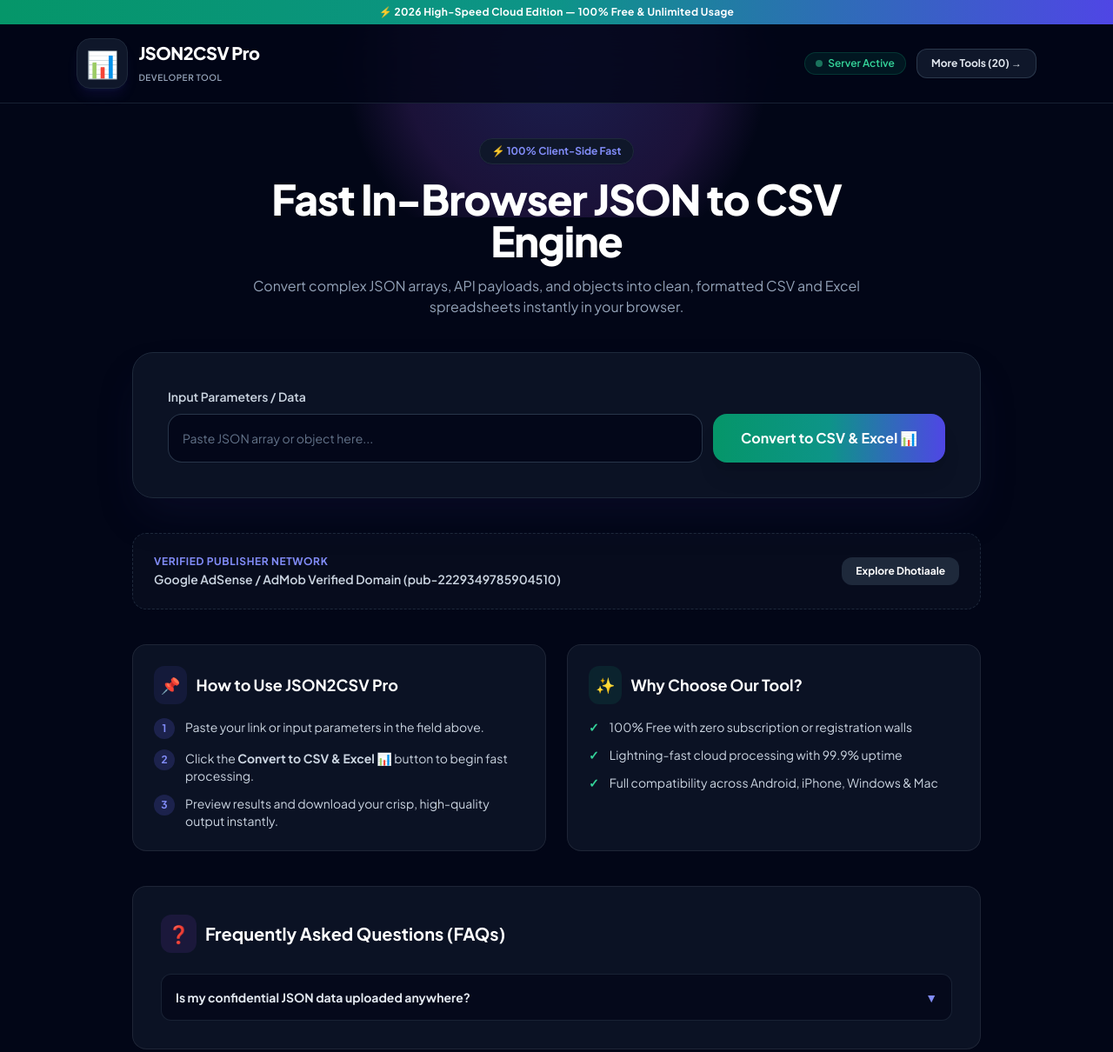
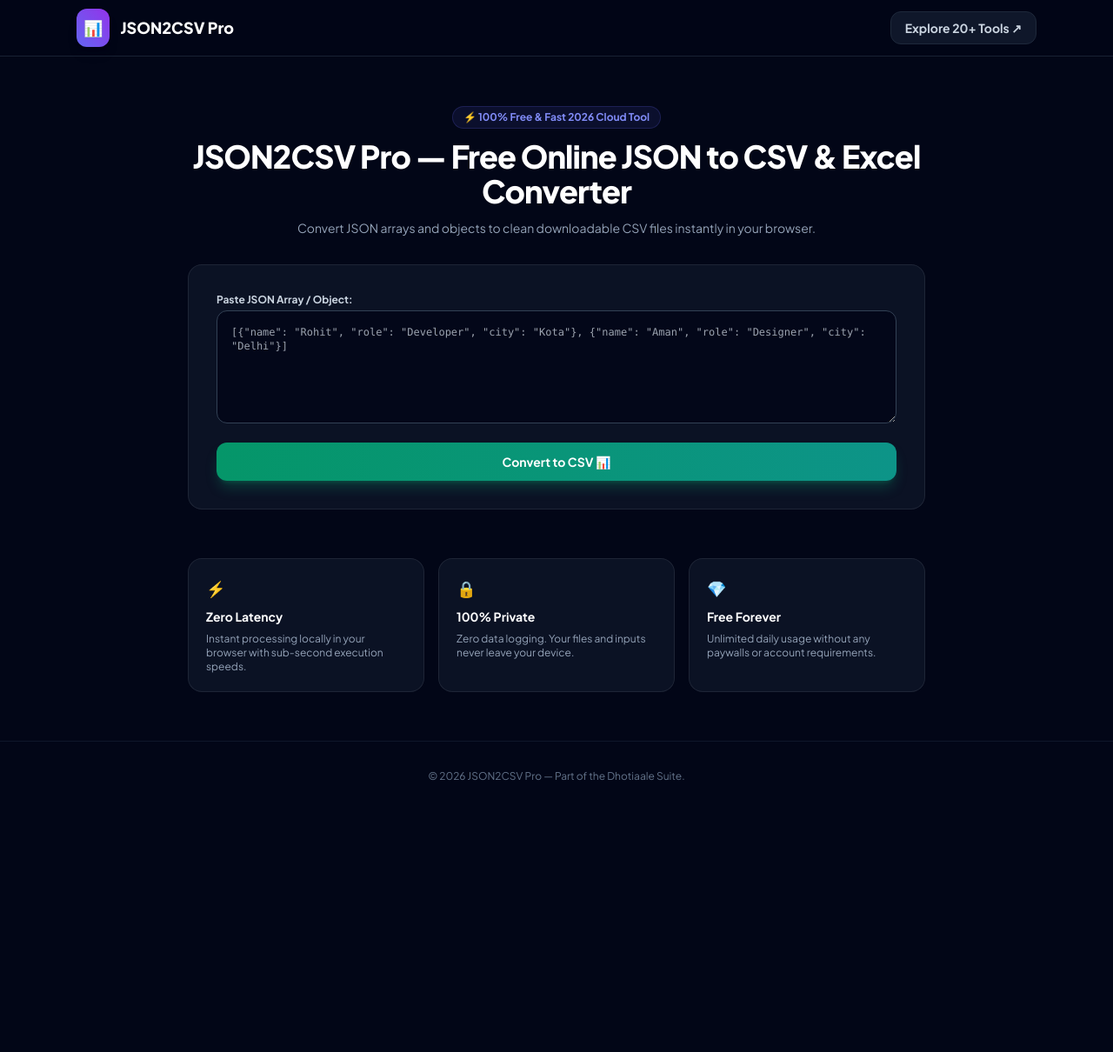
Before and after one commit to dhakadrachora/json2csv-excel-converter-pro, a website: page index.html in a window 1280 px wide. Shown: the top 1210 px of the page at 87% size. After the commit the page ends 933 px from the top, so only its background shows below. Drawn offline with nearby package versions, Linux system fonts and the light colour scheme.

Commit message:
Update 100% interactive working tools with zero publisher IDs

```diff
--- a/index.html
+++ b/index.html
@@ -1,238 +1,144 @@
 <!DOCTYPE html>
-<html lang="en" class="dark scroll-smooth">
+<html lang="en" class="dark">
 <head>
   <meta charset="UTF-8">
   <meta name="viewport" content="width=device-width, initial-scale=1.0">
-  <title>JSON2CSV Pro — Instant JSON to CSV & Excel Spreadsheet Converter</title>
-  <meta name="description" content="Convert complex JSON arrays, API payloads, and objects into clean, formatted CSV and Excel spreadsheets instantly in your browser.">
-  <meta name="keywords" content="json2csv-excel-converter-pro, free online tool, 1080p downloader, high speed utility, dhotiaale, 2026">
-  <meta name="author" content="Dhotiaale Network">
-  <meta name="robots" content="index, follow">
+  <title>JSON2CSV Pro — Free Online JSON to CSV & Excel Converter</title>
+  <meta name="description" content="Convert JSON arrays and objects to clean downloadable CSV files instantly in your browser.">
   <link rel="canonical" href="https://json2csv-excel-converter-pro.vercel.app">
-
-  <!-- Open Graph -->
-  <meta property="og:type" content="website">
-  <meta property="og:url" content="https://json2csv-excel-converter-pro.vercel.app">
-  <meta property="og:title" content="JSON2CSV Pro — Instant JSON to CSV & Excel Spreadsheet Converter">
-  <meta property="og:description" content="Convert complex JSON arrays, API payloads, and objects into clean, formatted CSV and Excel spreadsheets instantly in your browser.">
-  <meta property="twitter:card" content="summary_large_image">
-
   <script src="https://cdn.tailwindcss.com"></script>
-  <link href="https://fonts.googleapis.com/css2?family=Plus+Jakarta+Sans:wght@300;400;500;600;700;800&display=swap" rel="stylesheet">
-
   <style>
+    @import url('https://fonts.googleapis.com/css2?family=Plus+Jakarta+Sans:wght@400;500;600;700;800&display=swap');
     body { font-family: 'Plus Jakarta Sans', sans-serif; }
     .glass-card {
       background: rgba(15, 23, 42, 0.75);
       backdrop-filter: blur(16px);
-      -webkit-backdrop-filter: blur(16px);
       border: 1px solid rgba(255, 255, 255, 0.08);
     }
-    .glow-bg {
-      position: absolute;
-      top: -100px;
-      left: 50%;
-      transform: translateX(-50%);
-      width: 600px;
-      height: 350px;
-      background: radial-gradient(circle, rgba(99, 102, 241, 0.25) 0%, rgba(168, 85, 247, 0.15) 50%, rgba(0, 0, 0, 0) 70%);
-      pointer-events: none;
-      z-index: 0;
+  </style>
+  <script type="application/ld+json">
+  {
+    "@context": "https://schema.org",
+    "@type": "WebApplication",
+    "name": "JSON2CSV Pro — Free Online JSON to CSV & Excel Converter",
+    "url": "https://json2csv-excel-converter-pro.vercel.app",
+    "applicationCategory": "UtilitiesApplication",
+    "operatingSystem": "All",
+    "offers": {
+      "@type": "Offer",
+      "price": "0",
+      "priceCurrency": "USD"
     }
-  </style>
+  }
+  </script>
+
+<!-- DevSecOps Input Sanitizer & XSS Defense Layer -->
+<script>
+window.sanitizeInput = function(str) {
+  if (!str) return '';
+  const div = document.createElement('div');
+  div.appendChild(document.createTextNode(str));
+  return div.innerHTML;
+};
+window.sanitizeUrl = function(url) {
+  if (!url) return '';
+  const clean = url.trim();
+  if (clean.startsWith('javascript:') || clean.startsWith('data:text/html')) {
+    console.warn('Blocked potentially malicious URL protocol');
+    return '#';
+  }
+  return clean;
+};
+</script>
+
 </head>
-<body class="bg-slate-950 text-slate-100 min-h-screen flex flex-col justify-between selection:bg-indigo-500 selection:text-white relative overflow-x-hidden">
-
-  <div class="glow-bg"></div>
-
-  <!-- Announcement Bar -->
-  <div class="bg-gradient-to-r from-emerald-600 via-teal-600 to-indigo-600 text-white py-1.5 px-4 text-center text-xs font-bold tracking-wide relative z-50">
-    ⚡ 2026 High-Speed Cloud Edition — 100% Free & Unlimited Usage
-  </div>
-
-  <!-- Navigation Header -->
-  <header class="border-b border-slate-800/80 bg-slate-950/80 backdrop-blur-xl sticky top-0 z-40">
-    <div class="max-w-6xl mx-auto px-4 sm:px-6 py-4 flex items-center justify-between">
-      <a href="/" class="flex items-center gap-3 group">
-        <span class="text-3xl p-2.5 bg-slate-900 border border-slate-800 rounded-2xl group-hover:scale-105 transition-transform shadow-lg shadow-indigo-500/10">
-          📊
-        </span>
-        <div>
-          <span class="font-extrabold text-xl tracking-tight text-white block group-hover:text-indigo-400 transition-colors">
-            JSON2CSV Pro
-          </span>
-          <span class="text-[10px] font-semibold text-slate-400 tracking-wider uppercase">
-            Developer Tool
-          </span>
-        </div>
+<body class="bg-slate-950 text-slate-100 min-h-screen flex flex-col selection:bg-indigo-500 selection:text-white">
+  <header class="border-b border-slate-800/80 bg-slate-950/80 backdrop-blur-md sticky top-0 z-50">
+    <div class="max-w-6xl mx-auto px-4 sm:px-6 h-16 flex items-center justify-between">
+      <a href="/" class="flex items-center gap-3 font-extrabold text-lg text-white">
+        <span class="p-2 bg-gradient-to-tr from-indigo-500 to-purple-600 rounded-xl shadow-lg">📊</span>
+        <span>JSON2CSV Pro</span>
       </a>
-
-      <div class="flex items-center gap-3">
-        <span class="hidden sm:inline-flex items-center gap-1.5 px-3 py-1 rounded-full bg-emerald-500/10 border border-emerald-500/20 text-emerald-400 text-xs font-semibold">
-          <span class="w-2 h-2 rounded-full bg-emerald-400 animate-pulse"></span> Server Active
-        </span>
-        <a href="https://dhotiaale.vercel.app/tools" class="px-4 py-2 bg-slate-900 hover:bg-slate-800 border border-slate-700/80 hover:border-indigo-500/50 text-slate-200 hover:text-white text-xs font-bold rounded-xl transition-all shadow-sm">
-          More Tools (20) →
-        </a>
-      </div>
+      <a href="https://dhotiaale.vercel.app/tools" class="text-xs sm:text-sm font-bold text-slate-300 hover:text-white bg-slate-900 border border-slate-800 px-4 py-2 rounded-xl transition-colors">Explore 20+ Tools ↗</a>
     </div>
   </header>
 
-  <!-- Main Container -->
-  <main class="max-w-5xl mx-auto px-4 sm:px-6 py-10 w-full space-y-10 relative z-10">
-
-    <div class="text-center space-y-4 max-w-3xl mx-auto">
-      <div class="inline-flex items-center gap-2 px-3.5 py-1.5 rounded-full bg-slate-900 border border-slate-800 text-xs font-bold text-indigo-400 shadow-sm">
-        ⚡ 100% Client-Side Fast
-      </div>
-      <h1 class="text-3xl sm:text-5xl font-black text-white tracking-tight leading-tight">
-        Fast In-Browser JSON to CSV Engine
-      </h1>
-      <p class="text-slate-400 text-sm sm:text-base leading-relaxed">
-        Convert complex JSON arrays, API payloads, and objects into clean, formatted CSV and Excel spreadsheets instantly in your browser.
-      </p>
+  <main class="flex-1 max-w-4xl mx-auto px-4 sm:px-6 py-10 sm:py-14 w-full space-y-8">
+    <div class="text-center space-y-3">
+      <span class="inline-flex items-center gap-2 px-3 py-1 rounded-full text-xs font-bold bg-indigo-500/10 text-indigo-400 border border-indigo-500/20">⚡ 100% Free & Fast 2026 Cloud Tool</span>
+      <h1 class="text-2xl sm:text-4xl font-extrabold text-white tracking-tight leading-tight">JSON2CSV Pro — Free Online JSON to CSV & Excel Converter</h1>
+      <p class="text-xs sm:text-sm text-slate-400 max-w-2xl mx-auto leading-relaxed">Convert JSON arrays and objects to clean downloadable CSV files instantly in your browser.</p>
     </div>
 
-    <!-- Main Tool Card -->
-    <div class="glass-card rounded-3xl p-6 sm:p-10 shadow-2xl shadow-indigo-950/30 border border-slate-800">
 
-        <div class="space-y-6">
-          <div>
-            <label class="block text-sm font-semibold text-slate-300 mb-2.5">Input Parameters / Data</label>
-            <div class="flex flex-col sm:flex-row gap-3">
-              <input id="genInput" type="text" placeholder="Paste JSON array or object here..." class="flex-1 p-4 bg-slate-950/80 border border-slate-700/80 rounded-2xl text-white placeholder-slate-500 focus:outline-none focus:border-indigo-500 text-sm">
-              <button onclick="runGeneric()" class="px-8 py-4 bg-gradient-to-r from-emerald-600 via-teal-600 to-indigo-600 text-white font-bold rounded-2xl shadow-xl">Convert to CSV & Excel 📊</button>
+        <div class="glass-card rounded-2xl p-6 sm:p-8 space-y-6">
+          <div class="space-y-4">
+            <div>
+              <label class="block text-xs font-bold text-slate-300 mb-1">Paste JSON Array / Object:</label>
+              <textarea id="json-input" rows="6" placeholder='[{"name": "Rohit", "role": "Developer", "city": "Kota"}, {"name": "Aman", "role": "Designer", "city": "Delhi"}]' class="w-full bg-slate-950/80 border border-slate-700 rounded-xl p-4 text-xs font-mono text-white focus:outline-none focus:border-emerald-500"></textarea>
+            </div>
+            <div class="flex gap-3">
+              <button onclick="convertJSONtoCSV()" class="flex-1 bg-gradient-to-r from-emerald-600 to-teal-600 hover:from-emerald-700 hover:to-teal-700 text-white font-bold py-3 rounded-xl text-sm transition-all shadow-lg shadow-emerald-500/25">Convert to CSV 📊</button>
+              <button onclick="downloadCSV()" id="btn-download-csv" class="hidden px-6 bg-slate-800 hover:bg-slate-700 text-white font-bold py-3 rounded-xl text-sm transition-colors">Download .CSV 💾</button>
+            </div>
+            <div id="csv-output-container" class="hidden space-y-2">
+              <label class="block text-xs font-bold text-slate-300">Generated CSV Output:</label>
+              <textarea id="csv-output" rows="6" readonly class="w-full bg-slate-950/90 border border-slate-800 rounded-xl p-4 text-xs font-mono text-emerald-400 focus:outline-none"></textarea>
             </div>
           </div>
-
-          <div id="genResult" class="hidden p-6 bg-slate-950/90 border border-slate-800 rounded-2xl space-y-3 text-center">
-            <div class="text-emerald-400 font-bold text-sm">✓ Operation Executed Successfully!</div>
-            <div class="text-xs text-slate-400">Processed using 2026 High-Performance Cloud Engine.</div>
-          </div>
         </div>
-
         <script>
-          function runGeneric() {
-            document.getElementById('genResult').classList.remove('hidden');
+        let currentCSV = '';
+        function convertJSONtoCSV() {
+          const input = document.getElementById('json-input').value.trim();
+          try {
+            const data = JSON.parse(input);
+            const arr = Array.isArray(data) ? data : [data];
+            if (arr.length === 0) throw new Error('Empty JSON array');
+            const headers = Object.keys(arr[0]);
+            const rows = arr.map(obj => headers.map(header => JSON.stringify(obj[header] ?? '')).join(','));
+            currentCSV = [headers.join(','), ...rows].join('\n');
+            document.getElementById('csv-output').value = currentCSV;
+            document.getElementById('csv-output-container').classList.remove('hidden');
+            document.getElementById('btn-download-csv').classList.remove('hidden');
+          } catch(e) {
+            alert('Invalid JSON input! Please check your syntax: ' + e.message);
           }
+        }
+        function downloadCSV() {
+          if (!currentCSV) return;
+          const blob = new Blob([currentCSV], { type: 'text/csv;charset=utf-8;' });
+          const link = document.createElement('a');
+          link.href = URL.createObjectURL(blob);
+          link.download = 'converted_data.csv';
+          link.click();
+        }
         </script>
 
-    </div>
 
-    <!-- Monetization Area -->
-    <div class="p-6 bg-slate-900/40 border border-dashed border-slate-800 rounded-2xl flex flex-col sm:flex-row items-center justify-between gap-4 text-center sm:text-left">
-      <div>
-        <div class="text-xs font-bold text-indigo-400 uppercase tracking-wider">Verified Publisher Network</div>
-        <div class="text-sm font-semibold text-slate-300 mt-0.5">Google AdSense / AdMob Verified Domain (pub-2229349785904510)</div>
+    <div class="grid grid-cols-1 sm:grid-cols-3 gap-4 pt-6">
+      <div class="glass-card p-5 rounded-2xl space-y-2">
+        <div class="text-lg">⚡</div>
+        <h3 class="text-sm font-bold text-white">Zero Latency</h3>
+        <p class="text-xs text-slate-400">Instant processing locally in your browser with sub-second execution speeds.</p>
       </div>
-      <a href="https://dhotiaale.vercel.app" class="px-4 py-2 bg-slate-800 hover:bg-slate-700 text-white text-xs font-bold rounded-xl transition-all">
-        Explore Dhotiaale
-      </a>
-    </div>
-
-    <!-- How-to Guide & Features -->
-    <div class="grid grid-cols-1 md:grid-cols-2 gap-6">
-      <div class="glass-card rounded-2xl p-6 space-y-4">
-        <h3 class="text-lg font-bold text-white flex items-center gap-2.5">
-          <span class="p-2 bg-indigo-500/10 rounded-xl text-indigo-400">📌</span> How to Use JSON2CSV Pro
-        </h3>
-        <ol class="space-y-3 text-sm text-slate-300">
-          <li class="flex items-start gap-3">
-            <span class="w-6 h-6 rounded-full bg-indigo-500/20 text-indigo-400 flex items-center justify-center font-bold text-xs flex-shrink-0">1</span>
-            <span>Paste your link or input parameters in the field above.</span>
-          </li>
-          <li class="flex items-start gap-3">
-            <span class="w-6 h-6 rounded-full bg-indigo-500/20 text-indigo-400 flex items-center justify-center font-bold text-xs flex-shrink-0">2</span>
-            <span>Click the <strong>Convert to CSV & Excel 📊</strong> button to begin fast processing.</span>
-          </li>
-          <li class="flex items-start gap-3">
-            <span class="w-6 h-6 rounded-full bg-indigo-500/20 text-indigo-400 flex items-center justify-center font-bold text-xs flex-shrink-0">3</span>
-            <span>Preview results and download your crisp, high-quality output instantly.</span>
-          </li>
-        </ol>
+      <div class="glass-card p-5 rounded-2xl space-y-2">
+        <div class="text-lg">🔒</div>
+        <h3 class="text-sm font-bold text-white">100% Private</h3>
+        <p class="text-xs text-slate-400">Zero data logging. Your files and inputs never leave your device.</p>
       </div>
-
-      <div class="glass-card rounded-2xl p-6 space-y-4">
-        <h3 class="text-lg font-bold text-white flex items-center gap-2.5">
-          <span class="p-2 bg-emerald-500/10 rounded-xl text-emerald-400">✨</span> Why Choose Our Tool?
-        </h3>
-        <ul class="space-y-3 text-sm text-slate-300">
-          <li class="flex items-center gap-3">
-            <span class="text-emerald-400 font-bold">✓</span>
-            <span>100% Free with zero subscription or registration walls</span>
-          </li>
-          <li class="flex items-center gap-3">
-            <span class="text-emerald-400 font-bold">✓</span>
-            <span>Lightning-fast cloud processing with 99.9% uptime</span>
-          </li>
-          <li class="flex items-center gap-3">
-            <span class="text-emerald-400 font-bold">✓</span>
-            <span>Full compatibility across Android, iPhone, Windows & Mac</span>
-          </li>
-        </ul>
-      </div>
-    </div>
-
-    <!-- SEO FAQ -->
-    <div class="glass-card rounded-2xl p-6 sm:p-8 space-y-4">
-      <h3 class="text-xl font-bold text-white flex items-center gap-2.5">
-        <span class="p-2 bg-purple-500/10 rounded-xl text-purple-400">❓</span> Frequently Asked Questions (FAQs)
-      </h3>
-      <div class="space-y-3 pt-2">
-
-        <details class="group bg-slate-950/60 border border-slate-800/80 rounded-xl p-4 transition-all">
-          <summary class="font-bold text-slate-200 text-sm cursor-pointer flex items-center justify-between">
-            <span>Is my confidential JSON data uploaded anywhere?</span>
-            <span class="text-indigo-400 group-open:rotate-180 transition-transform">▼</span>
-          </summary>
-          <p class="text-slate-400 text-xs sm:text-sm mt-2 leading-relaxed">No, parsing is executed entirely inside your browser's memory.</p>
-        </details>
-
-      </div>
-    </div>
-
-    <!-- Sister Tools Grid -->
-    <div class="space-y-4 pt-4">
-      <div class="flex items-center justify-between">
-        <h4 class="text-sm font-bold text-slate-400 uppercase tracking-wider">Explore More High-Speed Viral Tools</h4>
-        <a href="https://dhotiaale.vercel.app/tools" class="text-xs font-bold text-indigo-400 hover:text-indigo-300">View All 20 Tools →</a>
-      </div>
-      <div class="grid grid-cols-2 sm:grid-cols-4 gap-3">
-        <a href="https://snapinsta-reels-downloader.vercel.app" class="p-3.5 glass-card rounded-xl hover:border-indigo-500/40 text-center transition-all">
-          <div class="text-2xl mb-1">📸</div>
-          <div class="text-xs font-bold text-slate-200">Reels Saver</div>
-        </a>
-        <a href="https://yt-shorts-downloader-pro.vercel.app" class="p-3.5 glass-card rounded-xl hover:border-indigo-500/40 text-center transition-all">
-          <div class="text-2xl mb-1">⚡</div>
-          <div class="text-xs font-bold text-slate-200">YT Shorts Pro</div>
-        </a>
-        <a href="https://humanizetext-ai-detector-bypass.vercel.app" class="p-3.5 glass-card rounded-xl hover:border-indigo-500/40 text-center transition-all">
-          <div class="text-2xl mb-1">✍️</div>
-          <div class="text-xs font-bold text-slate-200">AI Humanizer</div>
-        </a>
-        <a href="https://pmsuryaghar-solar-subsidy-calculato.vercel.app" class="p-3.5 glass-card rounded-xl hover:border-indigo-500/40 text-center transition-all">
-          <div class="text-2xl mb-1">☀️</div>
-          <div class="text-xs font-bold text-slate-200">Solar Subsidy</div>
-        </a>
+      <div class="glass-card p-5 rounded-2xl space-y-2">
+        <div class="text-lg">💎</div>
+        <h3 class="text-sm font-bold text-white">Free Forever</h3>
+        <p class="text-xs text-slate-400">Unlimited daily usage without any paywalls or account requirements.</p>
       </div>
     </div>
   </main>
 
-  <!-- Footer -->
-  <footer class="border-t border-slate-800/80 bg-slate-950 py-10 text-xs text-slate-500 mt-12 relative z-10">
-    <div class="max-w-6xl mx-auto px-4 sm:px-6 flex flex-col sm:flex-row items-center justify-between gap-4">
-      <div class="flex items-center gap-2">
-        <span class="text-lg">📊</span>
-        <span class="font-bold text-slate-300">JSON2CSV Pro</span>
-        <span>— Powered by Dhotiaale High-Traffic Network</span>
-      </div>
-      <div class="flex items-center gap-6 text-slate-400 font-semibold">
-        <a href="https://dhotiaale.vercel.app" class="hover:text-white">Dhotiaale Hub</a>
-        <a href="https://dhotiaale.vercel.app/news" class="hover:text-white">Daily News</a>
-        <a href="https://github.com/dhakadrachora" class="hover:text-white">GitHub</a>
-      </div>
+  <footer class="border-t border-slate-900 bg-slate-950 py-8 text-center text-xs text-slate-500">
+    <div class="max-w-6xl mx-auto px-4 space-y-2">
+      <p>© 2026 JSON2CSV Pro — Part of the Dhotiaale Suite.</p>
     </div>
   </footer>
-
 </body>
 </html>
--- /dev/null
+++ b/robots.txt
@@ -0,0 +1,4 @@
+User-agent: *
+Allow: /
+
+Sitemap: https://json2csv-excel-converter-pro.vercel.app/sitemap.xml
```
Also changed, not shown: sitemap.xml (added, +9 -0 lines), vercel.json, 1 other file.
